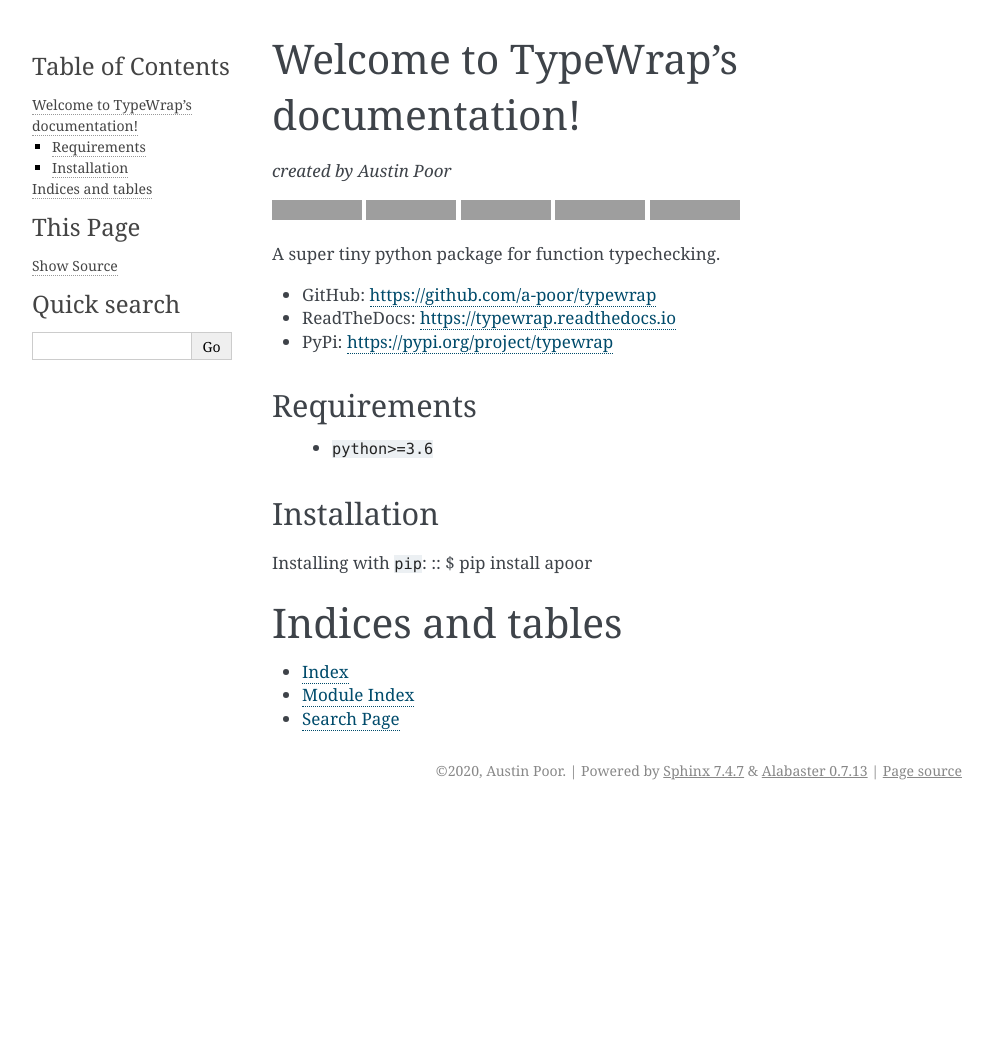
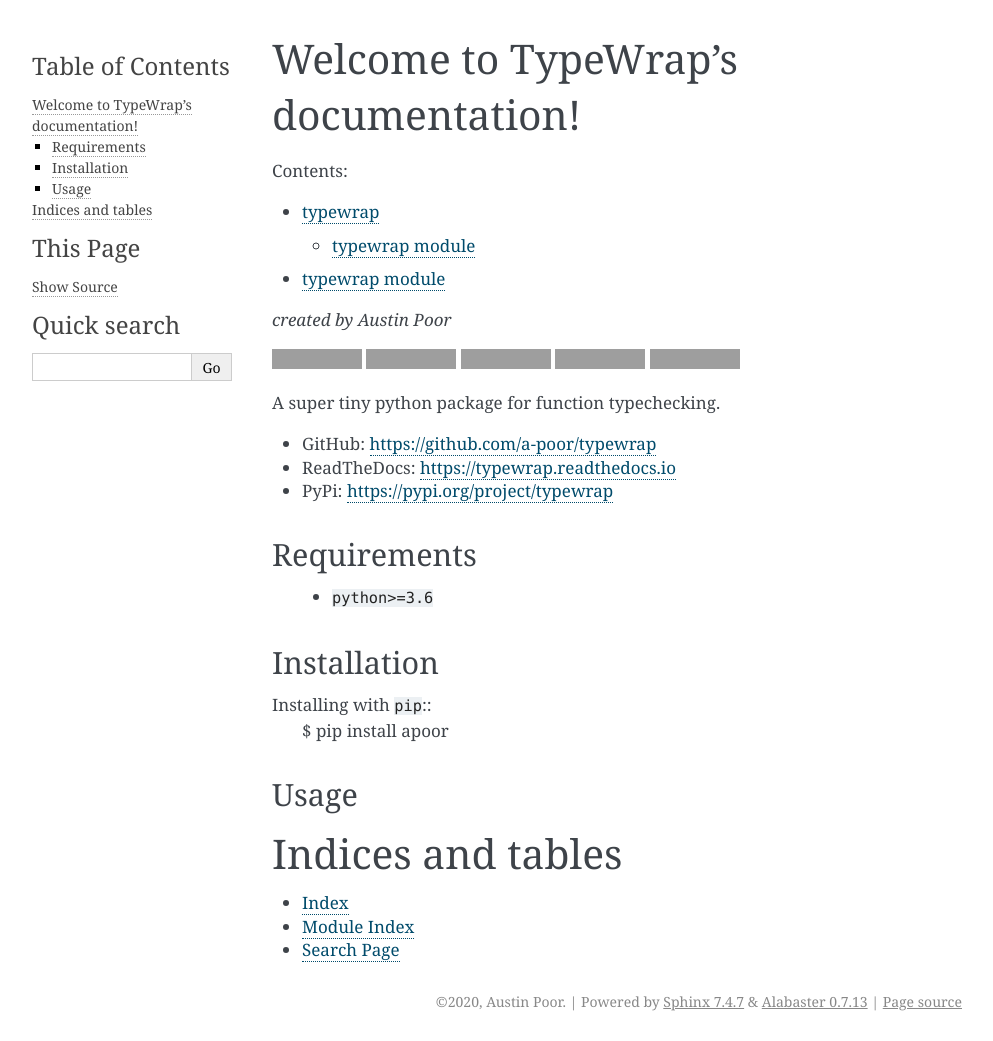
Before and after one commit to a-poor/typewrap, a Sphinx documentation site: the page built from docs/index.rst, in a window 1280 px wide, cut to the strip 0-1041 px from the top of the page. Shown: the whole strip, without its empty margins (148-1141 px from the left). Built offline with Sphinx 7.4.7, drawn with Linux system fonts in a browser that asks for light colours; before the commit the page ends 900 px from its top, so only the background shows below that; grey boxes are pictures that could not be loaded.

Commit message:
Minimizing typewrap module to single file. Fixing issues with references in the docs.

```diff
--- a/docs/conf.py
+++ b/docs/conf.py
@@ -9,10 +9,10 @@
 # If extensions (or modules to document with autodoc) are in another directory,
 # add these directories to sys.path here. If the directory is relative to the
 # documentation root, use os.path.abspath to make it absolute, like shown here.
-#
-# import os
-# import sys
-# sys.path.insert(0, os.path.abspath('.'))
+
+import os
+import sys
+sys.path.insert(0, os.path.abspath('..'))
 
 
 # -- Project information -----------------------------------------------------
--- a/docs/index.rst
+++ b/docs/index.rst
@@ -7,8 +7,12 @@
 ====================================
 
 .. toctree::
-   :maxdepth: 2
+   :maxdepth: 4
    :caption: Contents:
+
+   modules
+   typewrap
+
 
 *created by Austin Poor*
 
@@ -38,9 +42,15 @@
 
 Installation
 -------------
-Installing with ``pip``:
-::
-$ pip install apoor
+Installing with ``pip``::
+  $ pip install apoor
+
+
+Usage
+-----
+
+.. automodule::typewrap
+  :members:
 
 
 Indices and tables
--- /dev/null
+++ b/docs/requirements.txt
@@ -0,0 +1 @@
+typewrap
```
Also changed, not shown: docs/modules.rst (added, +7 -0 lines), docs/typewrap.rst (added, +7 -0 lines), typewrap.py (renamed from typewrap/__init__.py, +8 -8 lines), .readthedocs.yml (added), 1 other file.
